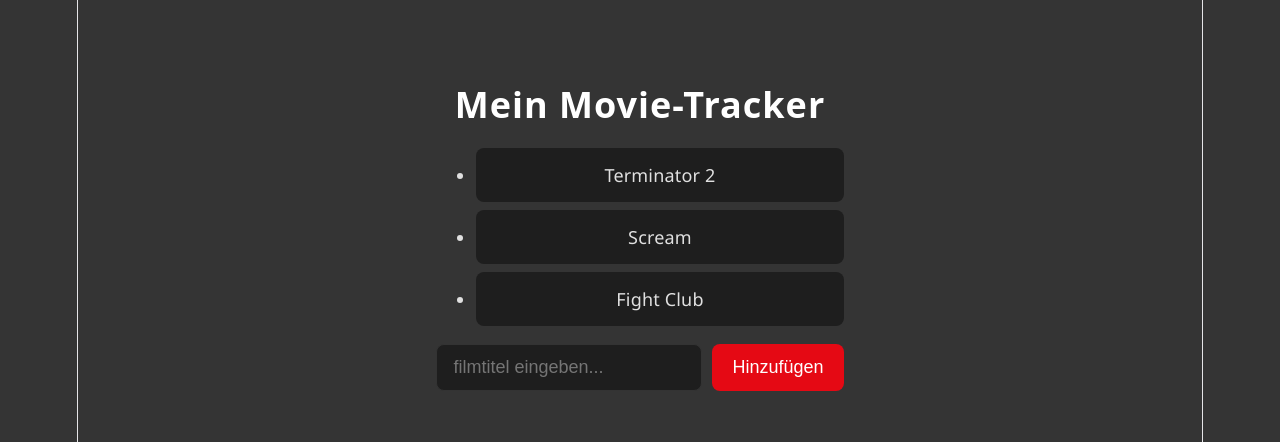
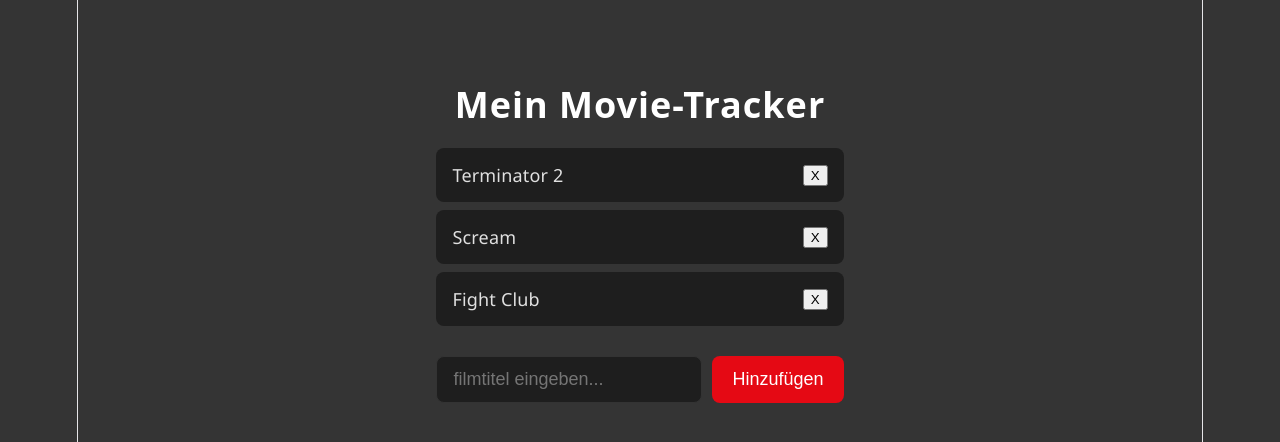
Before and after one commit to GitAccount2024/movie-tracker, a React (Vite) app: page / in a window 1280 px wide. Shown: the top 442 px of the page. Built offline with nearby package versions, Linux system fonts and the light colour scheme.

Commit message:
Löschen-Funktion mit filter() implementiert

```diff
--- a/src/App.css
+++ b/src/App.css
@@ -1,8 +1,10 @@
-/* Grundeinstellung: Dunkler Hintergrund für die ganze Seite */
+/* Grundeinstellung: dunkler Hintergrund für die ganze Seite */
 body {
   background-color: #343434;
   color: #ffffff;
   font-family: 'Segoe UI', sans-serif;
+  margin: 0;
+  padding: 0;
 }
 
 /* Äußere Hülle: zentriert den Inhalt auf der Seite */
@@ -21,8 +23,18 @@ body {
   letter-spacing: 1px;
 }
 
-/* Ein einzelner Film in der Liste */
+/* Die Liste: keine Punkte, kein Standard-Padding */
+.movie-list {
+  list-style: none;
+  padding: 0;
+  margin: 0 0 30px 0;
+}
+
+/* Ein einzelner Film: Titel und X-Button nebeneinander */
 .movie-item {
+  display: flex;
+  justify-content: space-between;
+  align-items: center;
   padding: 14px 16px;
   margin-bottom: 8px;
   background-color: #1e1e1e;
@@ -49,12 +61,12 @@ body {
   outline: none;
 }
 
-/* Eingabefeld wenn aktiv (Nutzer klickt drauf */
+/* Eingabefeld wenn aktiv */
 .movie-input:focus {
   border-color: #555;
 }
 
-/* Der hinzufügen-Button */
+/* Der Hinzufügen-Button */
 .add-button {
   padding: 12px 20px;
   background-color: #e50914;
@@ -65,7 +77,20 @@ body {
   cursor: pointer;
 }
 
-/* Button wenn Maus drüber ist */
 .add-button:hover {
   background-color: #cc0812;
 }
+
+/* Der Löschen-Button (X) bei jedem Film */
+.delete-button {
+  background: none;
+  border: none;
+  color: #888;
+  cursor: pointer;
+  font-size: 1rem;
+  padding: 0 4px;
+}
+
+.delete-button:hover {
+  color: #e50914;
+}
--- a/src/App.tsx
+++ b/src/App.tsx
@@ -27,9 +27,7 @@ function App() {
 
     // Handler-Funktion: wird aufgerufen wenn der Button geklickt wird
     function handleAdd() {
-        // Abbruch wenn das Eingabefeld leer ist (trim() entfernt Leerzeichen)
         if (inputValue.trim() === '') return
-
         // Neues Film-Objekt erstellen
         // id = aktuelle Länge des Arrays + 1 (einfache Lösung für eindeutige ids)
         // title = was der Nutzer eingegeben hat
@@ -47,16 +45,26 @@ function App() {
         setInputValue('')
     }
 
+    function removeFilm(id: number) {
+        setMovies(movies.filter(movie => movie.id !== id))
+    }
+
     return (
         <div className="container">
         {/* Überschrift*/}
             <h1 className='title'>Mein Movie-Tracker</h1>
-
             {/* Filmliste */}
             <ul className='movie-list'>
                 {movies.map(movie =>
+                // Jedes li hat seinen eigenen Löschen-Button
                     <li key={movie.id} className='movie-item'>
-                        {movie.title}
+                            {movie.title}
+                        <button
+                            className='delete-Button'
+                            onClick={() => removeFilm(movie.id)}
+                        >
+                            X
+                        </button>
                     </li>
                 )}
             </ul>
@@ -73,6 +81,7 @@ function App() {
                 <button className='add-button' onClick={handleAdd}>
                     Hinzufügen
                 </button>
+
         </div>
 
         </div>
```
Lines whose indentation alone changed are shown as unchanged.
